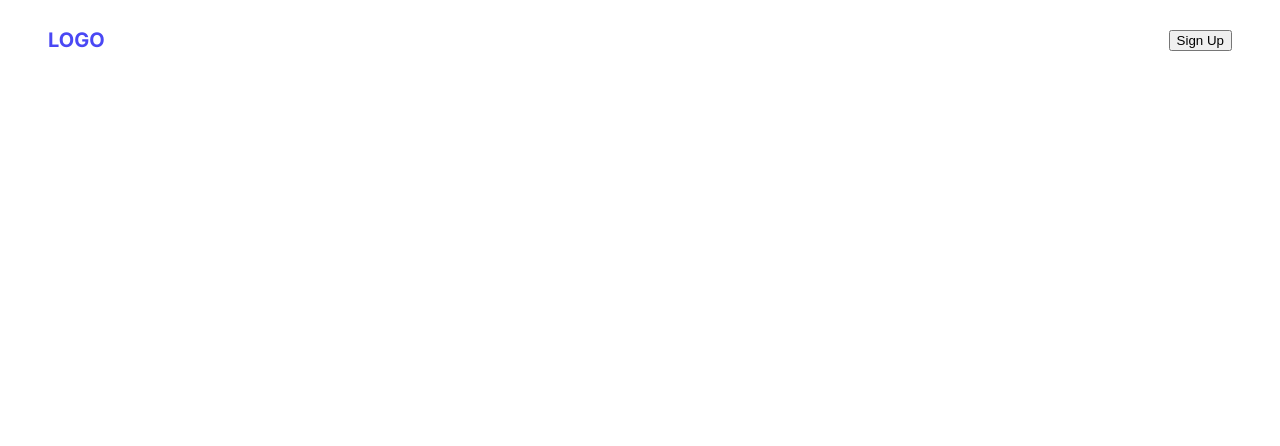
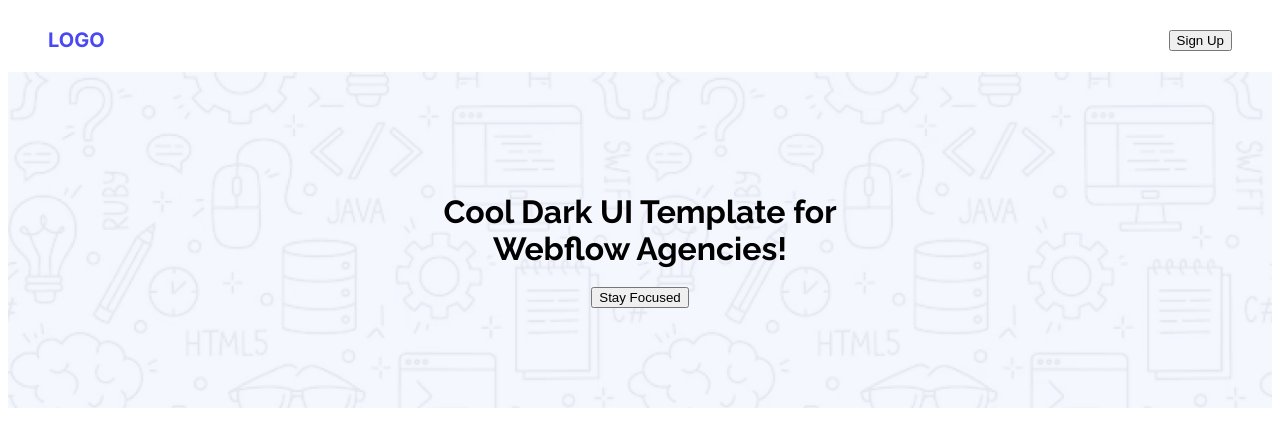
Before and after one commit to Takdirul-Rijan/my-first-assignment-, a plain HTML site: page index.html in a window 1280 px wide. Drawn offline with Linux system fonts and the light colour scheme.

Commit message:
added banner section

```diff
--- a/index.html
+++ b/index.html
@@ -22,6 +22,12 @@
       <button>Sign Up</button>
     </div>
 
+    <!-- Banner -->
+    <div class="banner">
+      <h1>Cool Dark UI Template for <br> Webflow Agencies!</h1>
+      <button>Stay Focused</button>
+    </div>
+
     </header>
 
     <main>
--- a/styles/first-assignment.css
+++ b/styles/first-assignment.css
@@ -12,3 +12,16 @@
       color: #4a48f4;
       font-family: 'Inter', sans-serif;
     }
+
+    /* Banner */
+    .banner {
+      text-align: center;
+      padding: 100px 20px;
+      background-image: url('../images/Hero-bg.png');
+      background-size: cover;
+    }
+    .banner h1 {
+      font-size: 32px;
+      margin-bottom: 20px;
+      font-family: 'Raleway', sans-serif;
+    }
```
